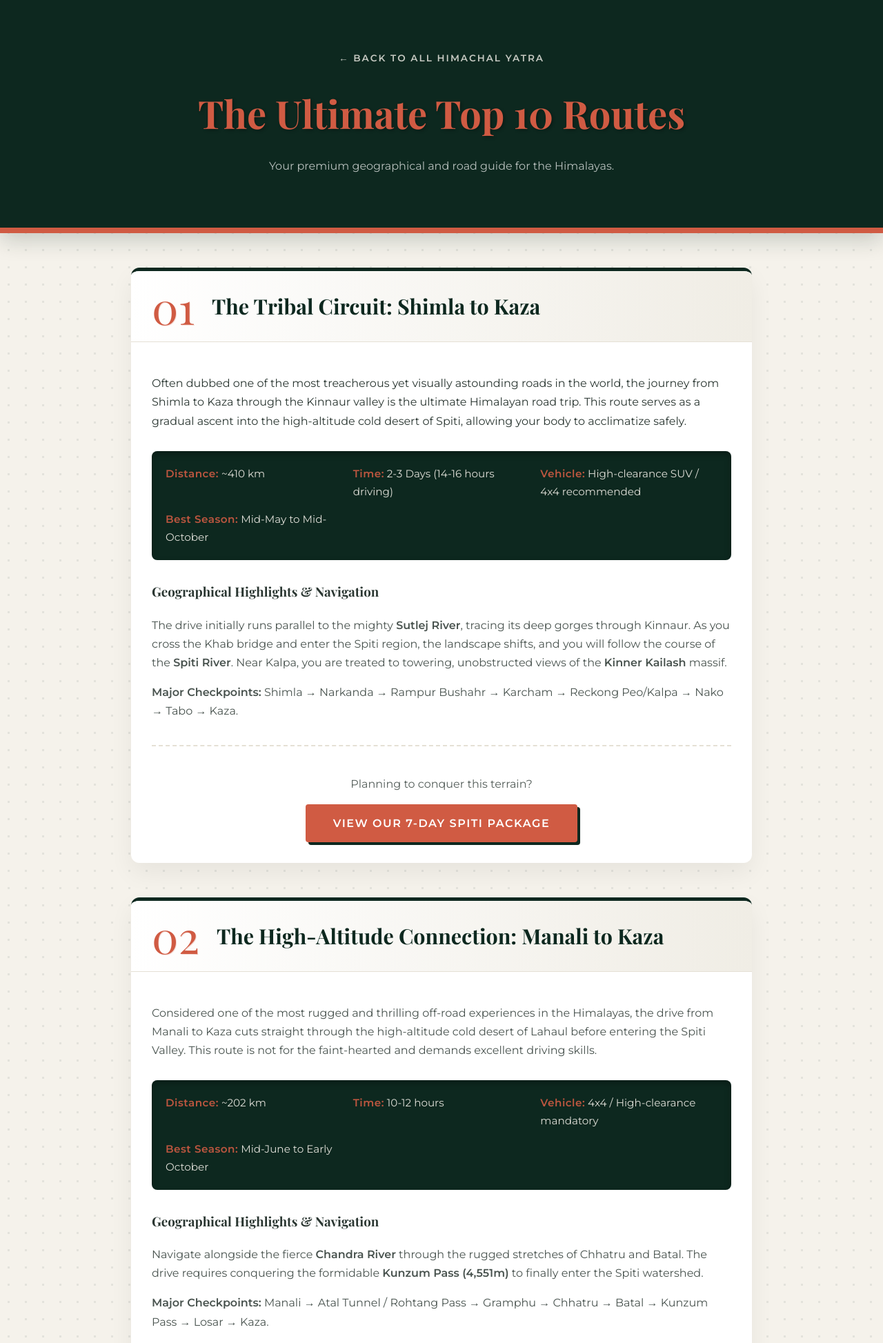
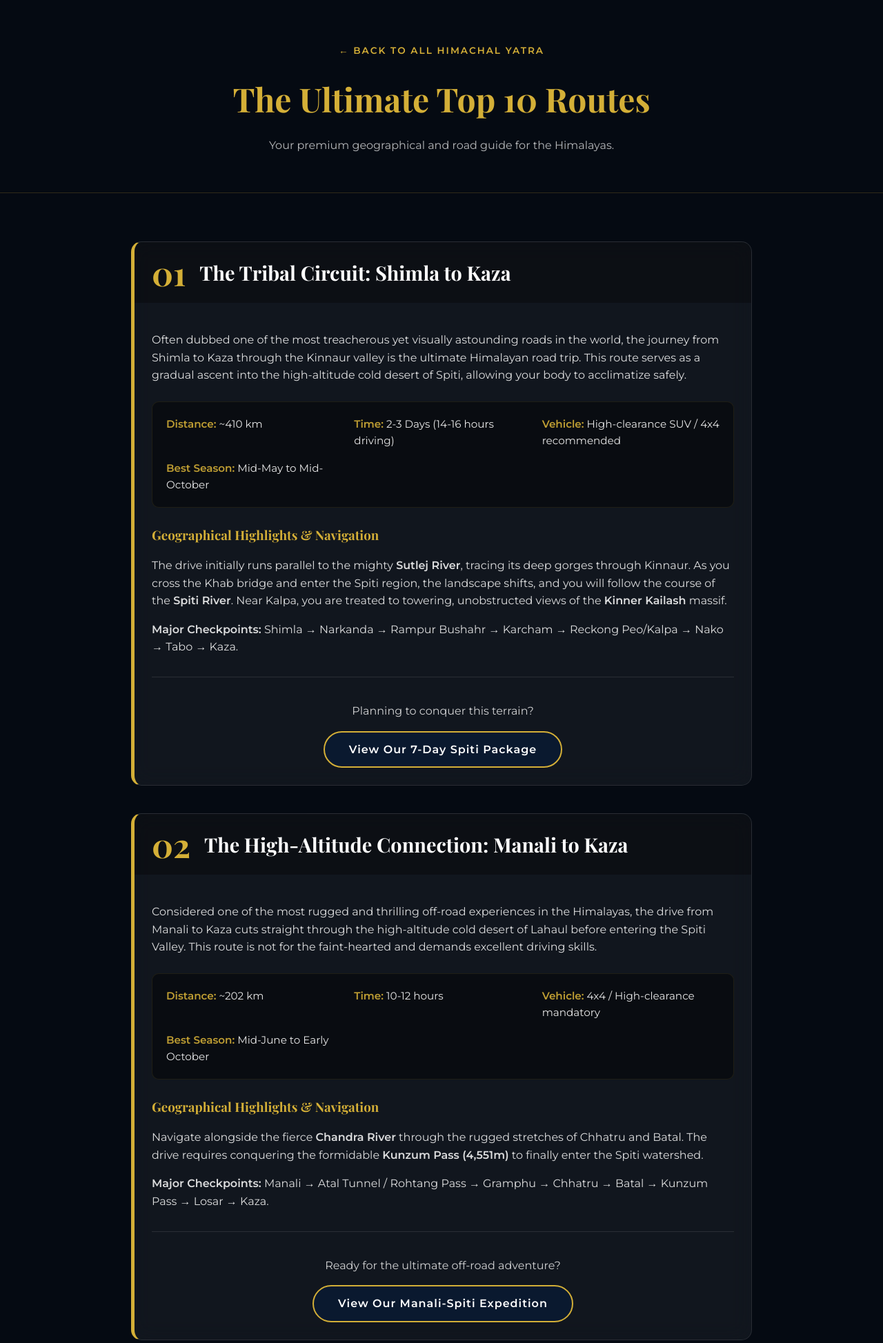
Before and after one commit to lakshitsharma-hub/Travel-Website, a Flask app: page /blog/top-10-routes in a window 1280 px wide. Shown: the top 1947 px of the page at 69% size. Run offline with Flask 3, Linux system fonts and the light colour scheme.

Commit message:
Update top-10-routes.html

```diff
--- a/templates/top-10-routes.html
+++ b/templates/top-10-routes.html
@@ -10,92 +10,90 @@
     <link rel="icon" type="image/png" href="{{ url_for('static', filename='favicon.png') }}">
     <style>
         :root {
-            --pine-bg: #0D281F;
-            --sunset-rust: #D05B43;
-            --sand-cream: #F5F2EB;
-            --card-white: #FFFFFF;
-            --text-dark: #2A3631;
+            --gold: #D4AF37;
+            --dark-navy: #0A192F;
+            --glass: rgba(255, 255, 255, 0.05);
         }
 
         body {
             font-family: 'Montserrat', sans-serif;
-            background-color: var(--sand-cream);
-            color: var(--text-dark);
+            line-height: 1.6;
             margin: 0;
             padding: 0;
-            line-height: 1.7;
-            /* Creates a premium textured dotted background using pure CSS */
-            background-image: radial-gradient(rgba(13, 40, 31, 0.08) 1.5px, transparent 1.5px);
-            background-size: 25px 25px;
-        }
-
-        header {
-            background-color: var(--pine-bg);
-            color: var(--card-white);
-            text-align: center;
-            padding: 70px 20px 60px;
-            margin-bottom: 50px;
-            border-bottom: 8px solid var(--sunset-rust);
-            box-shadow: 0 10px 30px rgba(13, 40, 31, 0.2);
+            background-color: #050a12; /* Your Main Theme Dark BG */
+            color: #fff;
+            overflow-x: hidden;
         }
 
         h1, h2, h3, .route-number {
             font-family: 'Playfair Display', serif;
         }
 
-        header h1 {
-            color: var(--sunset-rust);
-            font-size: 3.5rem;
-            margin: 0;
-            text-shadow: 2px 2px 4px rgba(0,0,0,0.3);
-        }
+        .gold-text { color: var(--gold); }
 
         .container {
             max-width: 900px;
             margin: auto;
-            padding: 0 20px;
+            padding: 20px;
         }
 
+        header {
+            text-align: center;
+            padding: 60px 20px 40px;
+            border-bottom: 1px solid rgba(212, 175, 55, 0.2);
+            margin-bottom: 50px;
+        }
+
+        h1 {
+            margin: 0;
+            font-size: 3rem;
+            color: var(--gold);
+        }
+
+        /* Glassmorphism Premium Card */
         .route-card {
-            background: var(--card-white);
-            border-radius: 12px;
-            margin-bottom: 50px;
+            background: var(--glass);
+            backdrop-filter: blur(15px);
+            border: 1px solid rgba(255, 255, 255, 0.1);
+            border-radius: 15px;
+            margin-bottom: 40px;
             overflow: hidden;
-            box-shadow: 0 15px 35px rgba(0, 0, 0, 0.06);
-            border-top: 5px solid var(--pine-bg);
-            transition: transform 0.4s cubic-bezier(0.175, 0.885, 0.32, 1.275);
+            border-left: 5px solid var(--gold);
+            transition: 0.4s ease;
         }
 
         .route-card:hover {
-            transform: scale(1.02);
-            box-shadow: 0 20px 45px rgba(13, 40, 31, 0.15);
+            border-color: var(--gold);
+            transform: translateY(-5px);
+            box-shadow: 0 10px 30px rgba(0,0,0,0.5);
         }
 
         .route-header {
-            background: linear-gradient(to right, #ffffff, #f0ede5);
-            padding: 25px 30px;
+            background: rgba(0, 0, 0, 0.3);
+            padding: 20px 25px;
             display: flex;
             align-items: center;
-            border-bottom: 1px solid #E5E0D5;
         }
 
         .route-number {
-            font-size: 4rem;
-            color: var(--sunset-rust);
-            margin-right: 25px;
-            line-height: 0.8;
-            text-shadow: 1px 1px 0px rgba(208, 91, 67, 0.2);
+            font-size: 3rem;
+            font-weight: bold;
+            color: var(--gold);
+            margin-right: 20px;
+            line-height: 1;
         }
 
         .route-header h2 {
             margin: 0;
-            font-size: 1.9rem;
-            color: var(--pine-bg);
+            color: #fff;
+            font-size: 1.8rem;
         }
 
         .route-content {
-            padding: 30px;
+            padding: 25px;
         }
+
+        .route-intro { opacity: 0.85; }
 
         .route-specs {
             list-style: none;
@@ -103,12 +101,11 @@
             display: grid;
             grid-template-columns: repeat(auto-fit, minmax(200px, 1fr));
             gap: 15px;
-            margin: 30px 0;
-            background: var(--pine-bg);
-            color: var(--sand-cream);
+            margin: 25px 0;
+            background: rgba(0, 0, 0, 0.4);
             padding: 20px;
-            border-radius: 8px;
-            box-shadow: inset 0 4px 10px rgba(0,0,0,0.3);
+            border-radius: 10px;
+            border: 1px solid rgba(212, 175, 55, 0.1);
         }
 
         .route-specs li {
@@ -116,54 +113,50 @@
             opacity: 0.9;
         }
 
-        .route-specs strong {
-            color: var(--sunset-rust);
-            letter-spacing: 0.5px;
+        .route-specs strong { color: var(--gold); }
+
+        .route-geography { margin-top: 25px; }
+        .route-geography h3 { color: var(--gold); margin-bottom: 15px;}
+
+        .route-cta {
+            margin-top: 30px;
+            text-align: center;
+            padding-top: 20px;
+            border-top: 1px solid rgba(255, 255, 255, 0.1);
         }
 
-        .route-cta {
-            margin-top: 35px;
-            text-align: center;
-            padding-top: 25px;
-            border-top: 2px dashed #E5E0D5;
-        }
-
-        /* Bold Heritage Button */
+        /* Match Main Website Button */
         .btn-luxury {
             display: inline-block;
-            background: var(--sunset-rust);
-            color: #fff;
-            padding: 14px 40px;
+            background: var(--dark-navy);
+            color: white;
+            border: 2px solid var(--gold);
+            padding: 12px 35px;
             text-decoration: none;
-            border-radius: 4px;
-            font-weight: bold;
-            letter-spacing: 1.5px;
-            text-transform: uppercase;
-            box-shadow: 4px 4px 0px var(--pine-bg);
-            transition: all 0.2s ease;
+            border-radius: 50px;
+            font-weight: 600;
+            letter-spacing: 1px;
+            transition: 0.3s;
         }
 
         .btn-luxury:hover {
-            transform: translate(2px, 2px);
-            box-shadow: 2px 2px 0px var(--pine-bg);
-            background: #BA4E38;
-            color: #fff;
+            background: var(--gold);
+            color: var(--dark-navy);
         }
 
         .back-home {
             display: inline-block;
             margin-bottom: 20px;
-            color: var(--sand-cream);
+            color: var(--gold);
             text-decoration: none;
             font-weight: bold;
             text-transform: uppercase;
             font-size: 0.85rem;
             letter-spacing: 2px;
-            opacity: 0.8;
             transition: 0.3s;
         }
 
-        .back-home:hover { opacity: 1; color: var(--sunset-rust); }
+        .back-home:hover { color: #fff; }
     </style>
 </head>
 <body>
```
